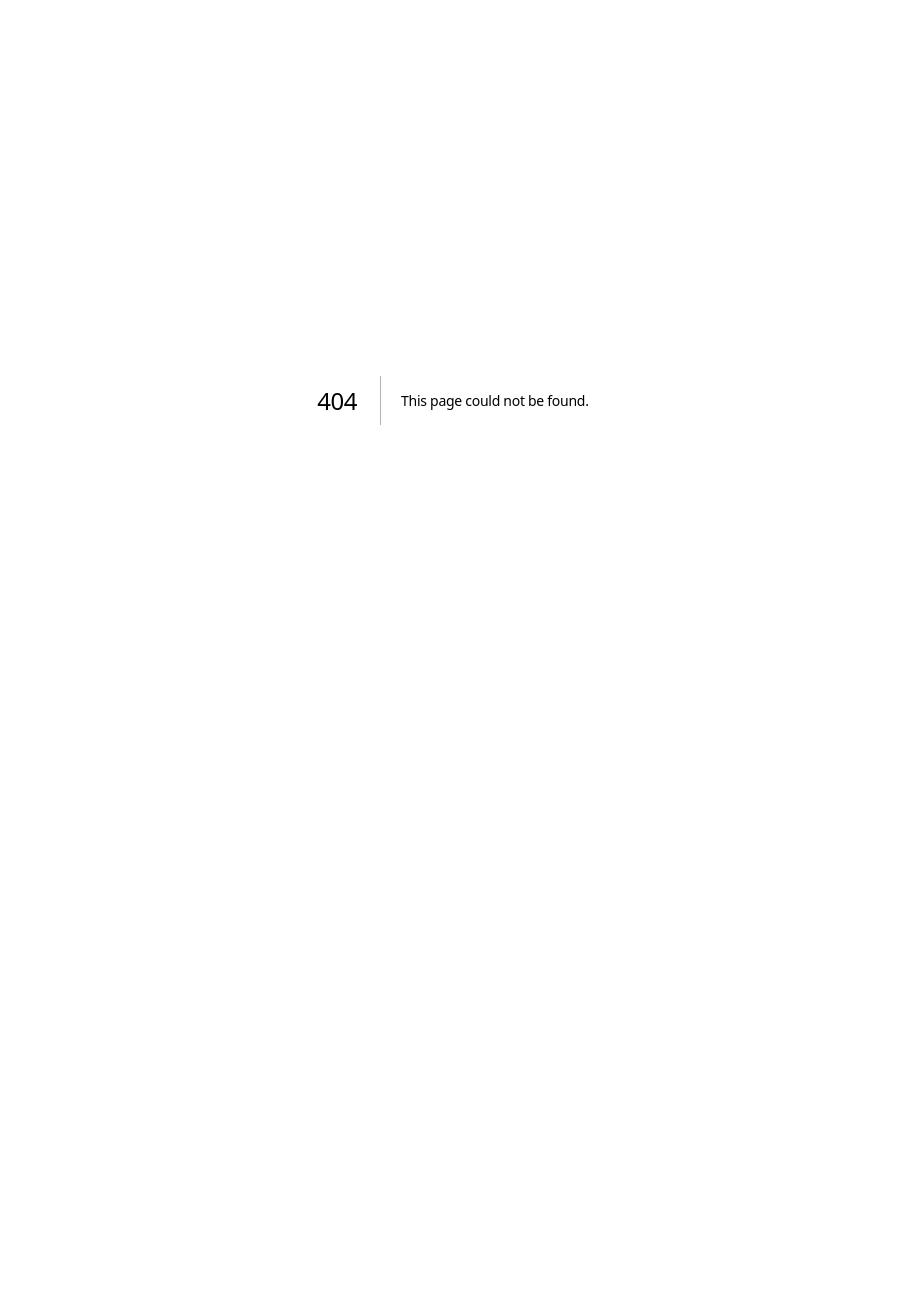
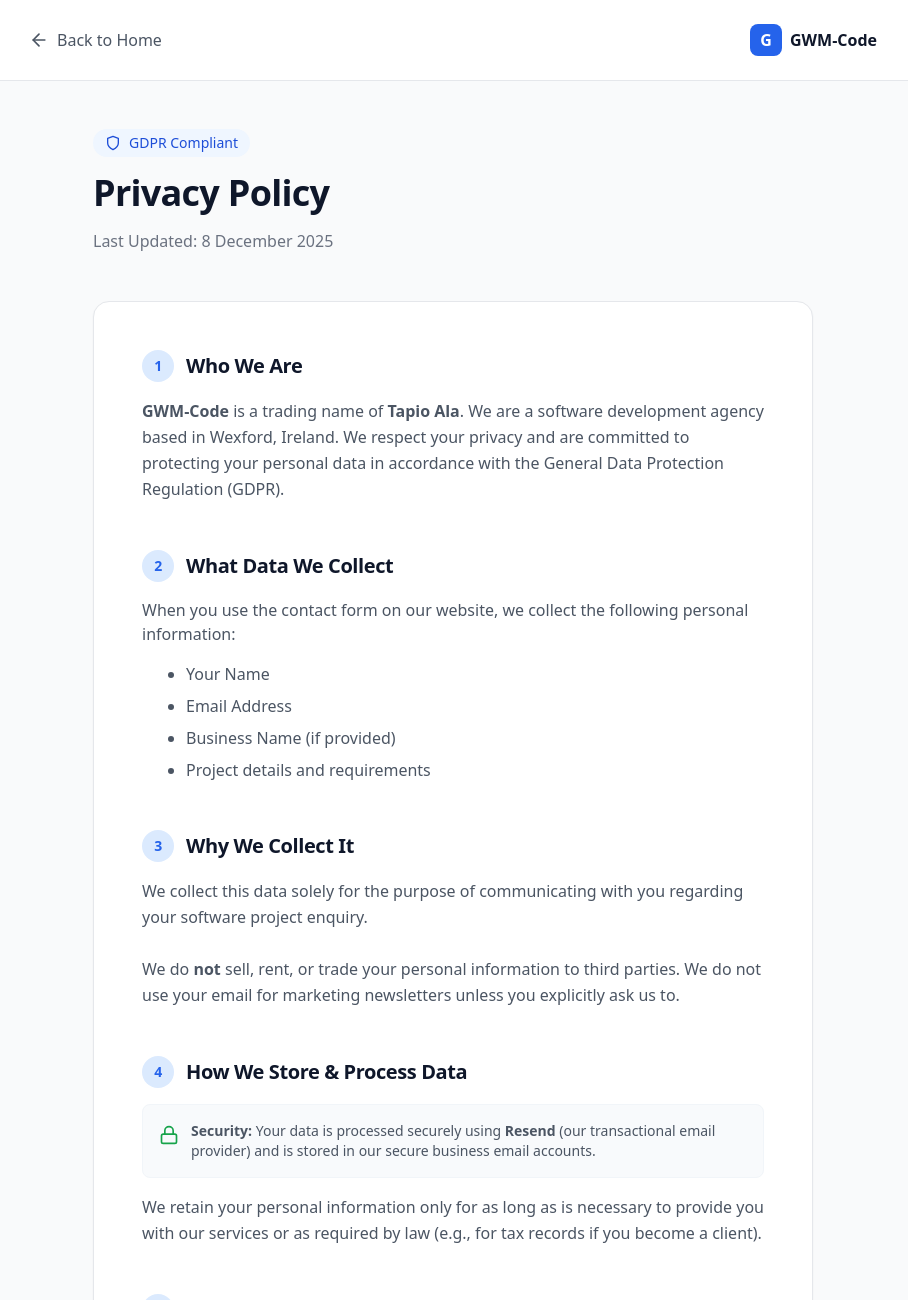
Before and after one commit to gwm-code/gwmcodewebpage, a Next.js app: page /privacy in a window 1280 px wide. Before the commit this address had no page. Shown: the top 1300 px of the page, without its empty margins (187-1095 px from the left). Before the commit the page ends 800 px from the top, so only its background shows below. Built offline with nearby package versions, Linux system fonts and the light colour scheme.

Commit message:
Add privacy policy page for GDPR compliance

```diff
--- /dev/null
+++ b/app/privacy/page.jsx
@@ -0,0 +1,140 @@
+'use client';
+
+import Link from 'next/link';
+import { ArrowLeft, Shield, Mail, Lock, FileText } from 'lucide-react';
+
+export default function PrivacyPolicy() {
+  const lastUpdated = new Date().toLocaleDateString('en-IE', {
+    year: 'numeric',
+    month: 'long',
+    day: 'numeric'
+  });
+
+  return (
+    <div className="min-h-screen bg-gray-50 font-sans text-slate-900">
+      {/* Header / Nav Area */}
+      <div className="bg-white border-b border-gray-200 sticky top-0 z-10">
+        <div className="max-w-4xl mx-auto px-6 h-20 flex items-center justify-between">
+          <Link
+            href="/"
+            className="flex items-center gap-2 text-gray-600 hover:text-blue-600 transition-colors font-medium"
+          >
+            <ArrowLeft size={20} />
+            <span>Back to Home</span>
+          </Link>
+          <div className="flex items-center gap-2">
+            <div className="w-8 h-8 bg-blue-600 rounded-lg flex items-center justify-center">
+              <span className="text-white font-bold">G</span>
+            </div>
+            <span className="font-semibold text-slate-900">GWM-Code</span>
+          </div>
+        </div>
+      </div>
+
+      {/* Main Content */}
+      <main className="max-w-3xl mx-auto px-6 py-12">
+
+        {/* Title Section */}
+        <div className="mb-12">
+          <div className="inline-flex items-center gap-2 bg-blue-50 text-blue-700 px-3 py-1 rounded-full text-sm font-medium mb-4">
+            <Shield size={16} />
+            <span>GDPR Compliant</span>
+          </div>
+          <h1 className="text-4xl font-bold text-slate-900 mb-4">Privacy Policy</h1>
+          <p className="text-gray-500">Last Updated: {lastUpdated}</p>
+        </div>
+
+        {/* Policy Content */}
+        <div className="space-y-12 bg-white p-8 md:p-12 rounded-2xl shadow-sm border border-gray-200">
+
+          <section>
+            <h2 className="flex items-center gap-3 text-xl font-bold text-slate-900 mb-4">
+              <span className="bg-blue-100 text-blue-600 w-8 h-8 rounded-full flex items-center justify-center text-sm">1</span>
+              Who We Are
+            </h2>
+            <p className="text-gray-600 leading-relaxed">
+              <strong>GWM-Code</strong> is a trading name of <strong>Tapio Ala</strong>. We are a software development agency based in Wexford, Ireland. We respect your privacy and are committed to protecting your personal data in accordance with the General Data Protection Regulation (GDPR).
+            </p>
+          </section>
+
+          <section>
+            <h2 className="flex items-center gap-3 text-xl font-bold text-slate-900 mb-4">
+              <span className="bg-blue-100 text-blue-600 w-8 h-8 rounded-full flex items-center justify-center text-sm">2</span>
+              What Data We Collect
+            </h2>
+            <p className="text-gray-600 mb-4">
+              When you use the contact form on our website, we collect the following personal information:
+            </p>
+            <ul className="space-y-2 text-gray-600 ml-11 list-disc">
+              <li>Your Name</li>
+              <li>Email Address</li>
+              <li>Business Name (if provided)</li>
+              <li>Project details and requirements</li>
+            </ul>
+          </section>
+
+          <section>
+            <h2 className="flex items-center gap-3 text-xl font-bold text-slate-900 mb-4">
+              <span className="bg-blue-100 text-blue-600 w-8 h-8 rounded-full flex items-center justify-center text-sm">3</span>
+              Why We Collect It
+            </h2>
+            <p className="text-gray-600 leading-relaxed">
+              We collect this data solely for the purpose of communicating with you regarding your software project enquiry.
+              <br /><br />
+              We do <strong>not</strong> sell, rent, or trade your personal information to third parties. We do not use your email for marketing newsletters unless you explicitly ask us to.
+            </p>
+          </section>
+
+          <section>
+            <h2 className="flex items-center gap-3 text-xl font-bold text-slate-900 mb-4">
+              <span className="bg-blue-100 text-blue-600 w-8 h-8 rounded-full flex items-center justify-center text-sm">4</span>
+              How We Store & Process Data
+            </h2>
+            <div className="bg-slate-50 p-4 rounded-lg border border-slate-100 mb-4">
+              <div className="flex items-start gap-3">
+                <Lock className="text-green-600 mt-1 flex-shrink-0" size={20} />
+                <p className="text-sm text-gray-600">
+                  <strong>Security:</strong> Your data is processed securely using <strong>Resend</strong> (our transactional email provider) and is stored in our secure business email accounts.
+                </p>
+              </div>
+            </div>
+            <p className="text-gray-600 leading-relaxed">
+              We retain your personal information only for as long as is necessary to provide you with our services or as required by law (e.g., for tax records if you become a client).
+            </p>
+          </section>
+
+          <section>
+            <h2 className="flex items-center gap-3 text-xl font-bold text-slate-900 mb-4">
+              <span className="bg-blue-100 text-blue-600 w-8 h-8 rounded-full flex items-center justify-center text-sm">5</span>
+              Your Rights (GDPR)
+            </h2>
+            <p className="text-gray-600 mb-4">
+              Under the GDPR, you have the right to:
+            </p>
+            <ul className="space-y-2 text-gray-600 ml-11 list-disc">
+              <li>Request a copy of the data we hold about you.</li>
+              <li>Request that we correct any incorrect data.</li>
+              <li>Request that we delete your data ("Right to be Erasure").</li>
+            </ul>
+            <div className="mt-6 pt-6 border-t border-gray-100">
+              <p className="text-gray-600">
+                To exercise any of these rights, please contact us at:<br />
+                <a href="mailto:gwmcode@gmail.com" className="text-blue-600 font-medium hover:underline flex items-center gap-2 mt-2">
+                  <Mail size={16} />
+                  gwmcode@gmail.com
+                </a>
+              </p>
+            </div>
+          </section>
+
+        </div>
+
+        {/* Simple Cookie Notice */}
+        <div className="mt-12 text-center text-sm text-gray-500">
+          <p>This site uses essential cookies necessary for the operation of the contact form.</p>
+          <p className="mt-2">© {new Date().getFullYear()} GWM-Code. Trading name of Tapio Ala.</p>
+        </div>
+      </main>
+    </div>
+  );
+}
```
